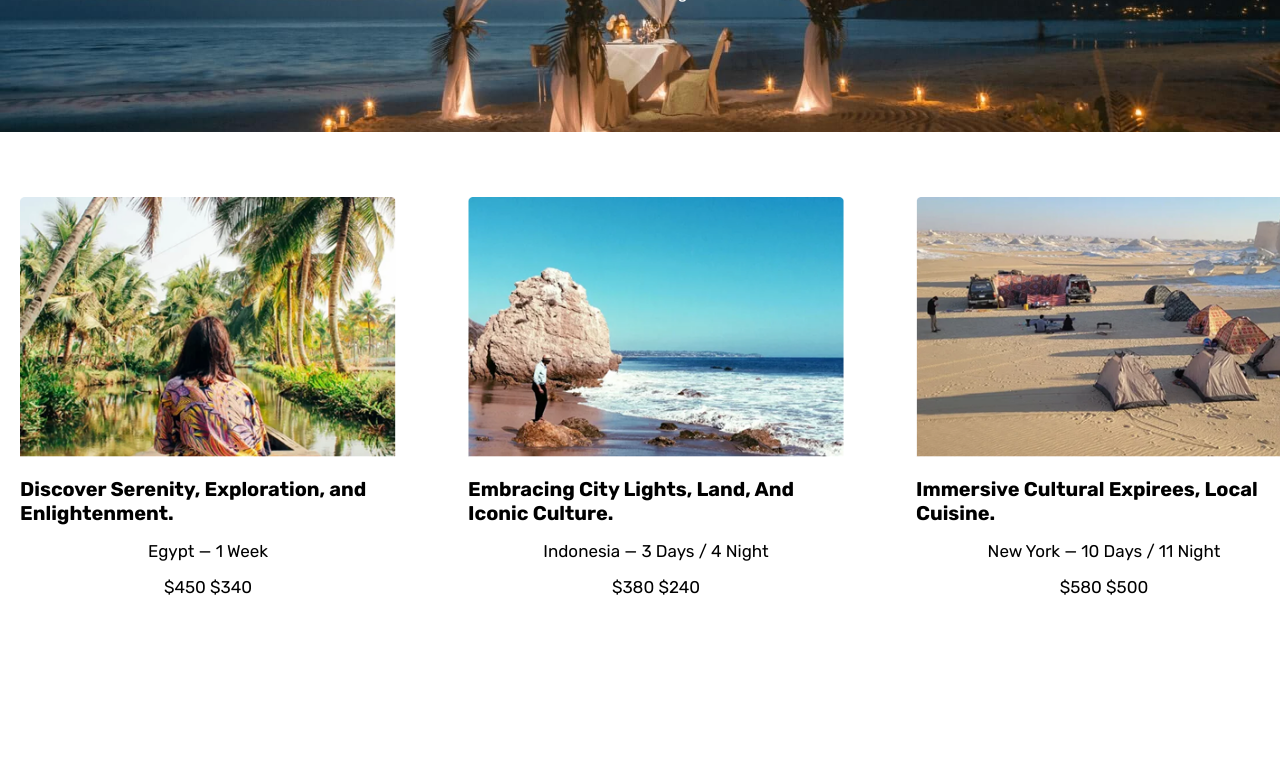
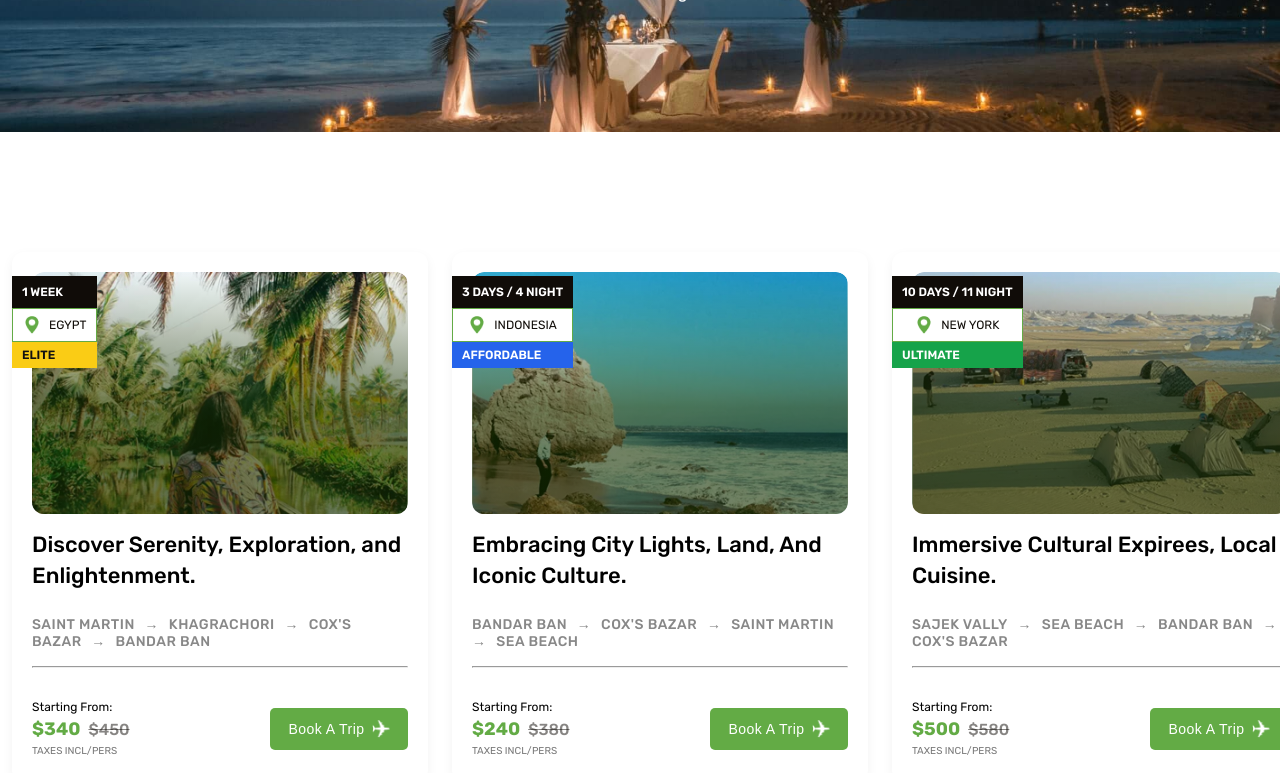
Before and after one commit to rashid-arf/TripNest, a Next.js app: page /tour in a window 1280 px wide. Shown: the part 300-1073 px from the top of the page. Built offline with nearby package versions, Linux system fonts and the light colour scheme.

Commit message:
completed Tours Page

```diff
--- a/public/tour-config.json
+++ b/public/tour-config.json
@@ -16,9 +16,9 @@
     ],
     "duration": "1 Week",
     "flags": {
-      "ultimate": true,
-      "affordable": true,
-      "elite": false
+      "ultimate": false,
+      "affordable": false,
+      "elite": true
     }
   },
   {
@@ -38,7 +38,7 @@
     ],
     "duration": "3 Days / 4 Night",
     "flags": {
-      "ultimate": true,
+      "ultimate": false,
       "affordable": true,
       "elite": false
     }
@@ -61,7 +61,7 @@
     "duration": "10 Days / 11 Night",
     "flags": {
       "ultimate": true,
-      "affordable": true,
+      "affordable": false,
       "elite": false
     }
   },
--- a/src/app/tour/page.tsx
+++ b/src/app/tour/page.tsx
@@ -3,6 +3,8 @@ import {HeaderPages} from "@/components/About/HeaderPages/HeaderPages";
 import {NewsletterPages} from "@/components/About/NewsletterPages/NewsletterPages";
 import { TourPageMain } from '@/components/TourPage/TourPageMain/TourPageMain';
 import { TourList } from '@/components/TourPage/TourList/TourList';
+import { TourSliders } from '@/components/TourPage/TourSliders/TourSliders';
+
 
 export default function Page() {
 
@@ -13,6 +15,7 @@ export default function Page() {
       <HeaderPages/>
       <TourPageMain/>
 <TourList/>
+<TourSliders/>
            <NewsletterPages/>
     </main>
   );
--- a/src/assets/styles/globals.scss
+++ b/src/assets/styles/globals.scss
@@ -13,6 +13,7 @@
   --grey-text10: rgba(16 12 8 / 10%);
   --grey-text20: rgba(34 34 34 /20%);
   --grey-line10: rgba(34 34 34 /10%);
+  --grey-card-text: #888;
   --footer-hover-menu: rgba(117 174 232 / 40%);
   --blur-color: #100c0866;
   --grey: #787878;
@@ -48,6 +49,8 @@
   --menu-item-select: rgb(99 171 69 / 90%);
   --green-title: rgb(99 171 69);
   --greenLabel: rgba(0 128 0);
+  --green-gradient0: rgba(21 47 0 / 0) 0%;
+  --green-gradient56: rgba(21 47 0 / 0.6) 56%;
 
  // yellow variants
   --mask-yellow10: rgba(251 176 59 / 10%);
--- a/src/components/TourPage/TourList/TourList.module.scss
+++ b/src/components/TourPage/TourList/TourList.module.scss
@@ -4,7 +4,9 @@
   gap: 24px; // відстань між картками
   row-gap: 48px;
   width: 1320px;
-  margin: 0 auto;
+  margin: 72px auto;
+  padding: 48px 12px 0;
+
 
   @media (max-width: 1024px) {
     grid-template-columns: repeat(2, 1fr);
--- a/src/components/TourPage/TourPageCard/TourPageCard.module.scss
+++ b/src/components/TourPage/TourPageCard/TourPageCard.module.scss
@@ -6,8 +6,8 @@ width: 416px;
   box-shadow: 0 0 10x 0 rgba(250 250 250 / 0.8);
   display: flex;
   flex-direction: column;
-  align-items: center;
-  justify-content: center;
+  align-items: flex-start;
+  justify-content: space-between;
   gap: 16px;
   padding: 20px;
 }
@@ -15,7 +15,7 @@ width: 416px;
 .tourPageCardItemPhoto {
   position: relative;
   width: 100%;
-  height: 260px; // підбери під свою картку
+  height: 260px;
   border-radius: 10px;
   overflow: hidden;
 
@@ -25,14 +25,159 @@ width: 416px;
     inset: 0;
     background: linear-gradient(
                     180deg,
-                    rgba(21, 47, 0, 0) 0%,     // повністю прозорий зверху
-                    rgba(21, 47, 0, 0.6) 56%,  // напівпрозорий в середині
-                    rgba(21, 47, 0, 1) 100%    // насичений внизу
-    );
+                    var(--green-gradient0),     // повністю прозорий зверху
+                    var(--green-gradient56)); // напівпрозорий в середині);
     border-radius: 10px;
   }
 }
 
-.tourPageCardItemPhotoImg {
-  object-fit: cover;
+.tourPageCardItemTitle {
+  font-weight: 500;
+  font-size: 22px;
+  line-height: 30.8px;
 }
+
+.tourPageCardItemRoutes {
+  margin-top: 8px;
+  font-size: 14px;
+  font-weight: 500;
+  color: var(--grey-card-text);
+
+  .routeItem {
+    text-transform: uppercase;
+    letter-spacing: 0.5px;
+  }
+
+  .routeArrow {
+    margin: 0 6px;
+    color: var(--grey-card-text);
+  }
+}
+
+.tourPageCardItemPrice {
+  margin-top: 12px;
+  display: flex;
+  justify-content: space-between;
+  align-items: center;
+  width: 100%;
+
+  .salePrice {
+    font-size: 18px;
+    font-weight: bold;
+    color: var(--main-color-accent);
+    margin-right: 8px;
+  }
+
+  .oldPrice {
+    font-size: 16px;
+    color: var(--grey-text50);
+    text-decoration: line-through;
+    font-weight: 500;
+  }
+}
+
+.tourPageCardItemPriceTop {
+ font-size: 12px;
+  line-height: 22px;
+}
+
+.tourPageCardItemPriceBottom {
+  font-size: 10px;
+  line-height: 22px;
+  color: var(--grey);
+}
+
+.tourPageCardItem {
+  position: relative;
+  border-radius: 12px;
+  background: var(--main-bg-color);
+  box-shadow: 0 4px 12px rgba(0, 0, 0, 0.05);
+  overflow: hidden;
+}
+
+.tourPageCardItemPhoto {
+  position: relative;
+  border-radius: 12px;
+  overflow: hidden;
+
+  img {
+    display: block;
+    width: 100%;
+    height: auto;
+    border-radius: 12px;
+  }
+}
+
+.tourPageCardItemBadges {
+  position: absolute;
+  top: 24px;
+  left: 0;
+  display: flex;
+  flex-direction: column;
+}
+
+.tourPageCardItemBadgesDuration {
+  background: var(--main-color);
+  color:var(--main-bg-color);
+  width: 100%;
+  font-size: 12px;
+  font-weight: 600;
+  text-transform: uppercase;
+  padding: 9px 10px;
+}
+
+.tourPageCardItemBadgesLocation {
+  display: flex;
+  align-items: center;
+  justify-content: center;
+  gap: 8px;
+  padding: 6px 10px;
+  background: var(--main-bg-color);
+  border: 1px solid var(--main-color-accent);
+}
+
+.tourPageCardItemBadgesLocationTitle {
+  background: var(--main-bg-color);
+  text-transform: uppercase;
+  color: var(--main-color);
+  font-size: 12px;
+  font-weight: 400;
+}
+
+.flagBadge {
+  font-size: 12px;
+  font-weight: 600;
+  text-transform: uppercase;
+  padding: 6px 10px;
+  color: #fff;
+}
+
+.flagUltimate {
+  background: #16a34a; // зелений
+}
+
+.flagAffordable {
+  background: #2563eb; // синій
+}
+
+.flagElite {
+  background: #facc15; // золотий
+  color: #111; // темний текст для контрасту
+}
+
+.cardLine {
+  width: 100%;
+}
+
+.tourPageButton {
+box-shadow: none;
+border-radius: 5px;
+align-items: center;
+width: 138px;
+height: 42px;
+padding: 0 16px;
+font-size: 14px;
+font-weight: 500;
+line-height: 14px;
+display: flex
+;}
--- a/src/components/TourPage/TourPageCard/TourPageCard.tsx
+++ b/src/components/TourPage/TourPageCard/TourPageCard.tsx
@@ -1,7 +1,9 @@
-import { FC } from 'react';
-import styles from './TourPageCard.module.scss'
+import React, { FC } from 'react';
+import styles from './TourPageCard.module.scss';
 import Image from 'next/image';
-
+import locationPint from '@/assets/images/locationPint.png';
+import { DefaultButton } from '@/components/common/DefaultButton/DefaultButton';
+import planeIcon from '@/assets/images/plane.png';
 
 type Tour = {
   id: number;
@@ -12,6 +14,12 @@ type Tour = {
   salePrice: number;
   location: string;
   duration: string;
+  routeLocations: string[];
+  flags: {
+    ultimate: boolean;
+    affordable: boolean;
+    elite: boolean;
+  };
 };
 
 type Props = {
@@ -19,9 +27,16 @@ type Props = {
 };
 
 export const TourPageCard: FC<Props> = ({ tour }) => {
+  // визначаємо, який бейдж показати
+  let flagLabel = '';
+  if (tour.flags.ultimate) flagLabel = 'Ultimate';
+  else if (tour.flags.affordable) flagLabel = 'Affordable';
+  else if (tour.flags.elite) flagLabel = 'Elite';
+
   return (
     <div className={styles.tourPageCardItem}>
-      <div className={styles.tourPageCardItemPhotoItem}>
+      {/* Фото */}
+      <div className={styles.tourPageCardItemPhoto}>
         <Image
           src={tour.image}
           alt={tour.imageAlt}
@@ -29,14 +44,62 @@ export const TourPageCard: FC<Props> = ({ tour }) => {
           height={260}
           className="rounded-lg"
         />
+
+
+
+
       </div>
 
-      <h3 >{tour.name}</h3>
-      <p >{tour.location} — {tour.duration}</p>
-      <p>
-        <span >${tour.price}</span>{' '}
-        <span >${tour.salePrice}</span>
-      </p>
+      {/* Заголовок */}
+      <h3 className={styles.tourPageCardItemTitle}>{tour.name}</h3>
+
+      {/* Локації (стрілочками) */}
+      <div className={styles.tourPageCardItemRoutes}>
+        {tour.routeLocations.map((place, index) => (
+          <span key={index} className={styles.routeItem}>
+            {place}
+            {index < tour.routeLocations.length - 1 && (
+              <span className={styles.routeArrow}> → </span>
+            )}
+          </span>
+        ))}
+      </div>
+     <hr className={styles.cardLine}/>
+      {/* Ціни */}
+      <div className={styles.tourPageCardItemPrice}>
+        <div>
+          <p className={styles.tourPageCardItemPriceTop}>Starting From:</p>
+          <span className={styles.salePrice}>${tour.salePrice}</span>
+          <span className={styles.oldPrice}>${tour.price}</span>
+          <p className={styles.tourPageCardItemPriceBottom}>TAXES INCL/PERS</p>
+        </div>
+        <DefaultButton buttonText={"Book A Trip"} className={styles.tourPageButton}
+                       iconRight={<Image src={planeIcon} alt="plane" width={18} height={20}/>}/>
+      </div>
+
+      {/* Бейджики поверх фото */}
+      <div className={styles.tourPageCardItemBadges}>
+        <span className={styles.tourPageCardItemBadgesDuration}>{tour.duration}</span>
+        <div className={styles.tourPageCardItemBadgesLocation}>
+          <Image src={locationPint} alt="location" width={18} height={20}/>
+          <span className={styles.tourPageCardItemBadgesLocationTitle}>{tour.location}</span>
+        </div>
+
+        {flagLabel && (
+          <span
+            className={`${styles.flagBadge} ${
+              tour.flags.ultimate
+                ? styles.flagUltimate
+                : tour.flags.affordable
+                  ? styles.flagAffordable
+                  : styles.flagElite
+            }`}
+          >
+    {flagLabel}
+  </span>
+        )}
+      </div>
+
     </div>
   );
 };
--- /dev/null
+++ b/src/components/TourPage/TourSliders/TourSliders.module.scss
@@ -0,0 +1,29 @@
+.TourSliders {
+  margin-bottom: 120px;
+  display: flex;
+  align-items: center;
+  justify-content: center;
+  gap: 30px;
+}
+
+.TourSlidersItem {
+  font-weight: 500;
+  font-size: 18px;
+  font-family: var(--font-jost-mono), sans-serif;
+  cursor: pointer;
+}
+
+.TourSlidersItem:hover {
+  color: var(--grey);
+}
+
+.TourSlidersArrow {
+  display: flex;
+  align-items: center;
+  justify-content: center;
+  width: 36px;
+  height: 36px;
+  border-radius: 100%;
+  border: 1px solid var(--grey);
+  cursor: pointer;
+}
--- /dev/null
+++ b/src/components/TourPage/TourSliders/TourSliders.tsx
@@ -0,0 +1,17 @@
+import styles from './TourSliders.module.scss'
+import arrowRight from '@/assets/images/arrowRight.png';
+import { FC } from 'react';
+import Image from 'next/image';
+
+
+export const TourSliders: FC = () => {
+  return (
+    <div className={styles.TourSliders}>
+      <div className={styles.TourSlidersItem}>01</div>
+      <div className={styles.TourSlidersItem}>02</div>
+      <div className={styles.TourSlidersArrow}>
+       <Image src={arrowRight} alt='arrowRight'/>
+      </div>
+    </div>
+  );
+}
```
Also changed, not shown: public/tour-package.json (+6 -6 lines), src/components/TourPage/TourList/TourList.tsx (+9 -7 lines), src/assets/images/arrowRight.png (added), src/assets/images/locationPint.png (added).
